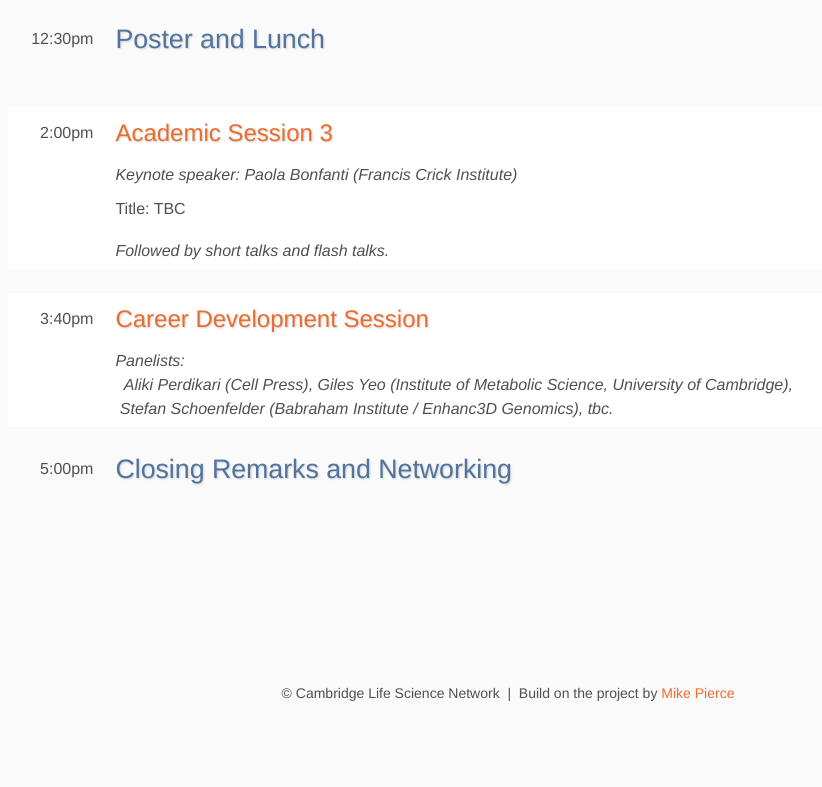
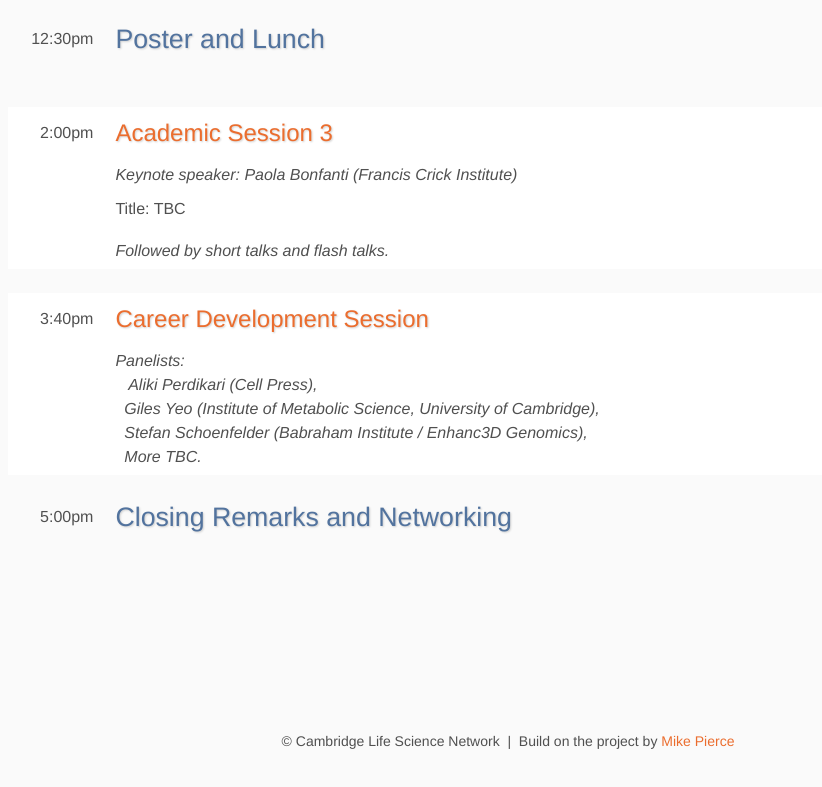
Before and after one commit to CamLS-committee/CamLS2024.github.io, a plain HTML site: page program/index.html in a window 1280 px wide. Shown: the part 1270-2057 px from the top of the page, without its empty margins (132-954 px from the left). Before the commit the page ends 2035 px from the top, so only its background shows below. Drawn offline with nearby package versions, Linux system fonts and the light colour scheme; some packages are replaced by stand-ins of ours; files that its build step writes are made by us from their sources; a web font is replaced by a local one.

Commit message:
update program

```diff
--- a/program/index.html
+++ b/program/index.html
@@ -199,8 +199,8 @@
         </tr>
         <tr>
             <td class="speaker">
-                Panelists: <br>&nbsp; Aliki Perdikari (Cell Press), Giles Yeo (Institute of Metabolic Science, University of Cambridge), <br>
-                &nbsp;Stefan Schoenfelder (Babraham Institute / Enhanc3D Genomics), tbc.
+                Panelists: <br>&nbsp;&nbsp; Aliki Perdikari (Cell Press), <br>&nbsp;&nbsp;Giles Yeo (Institute of Metabolic Science, University of Cambridge), <br>
+                &nbsp;&nbsp;Stefan Schoenfelder (Babraham Institute / Enhanc3D Genomics), <br>&nbsp;&nbsp;More TBC.
             </td>
         </tr>
     </table>
```
Also changed, not shown: 1 other file.
